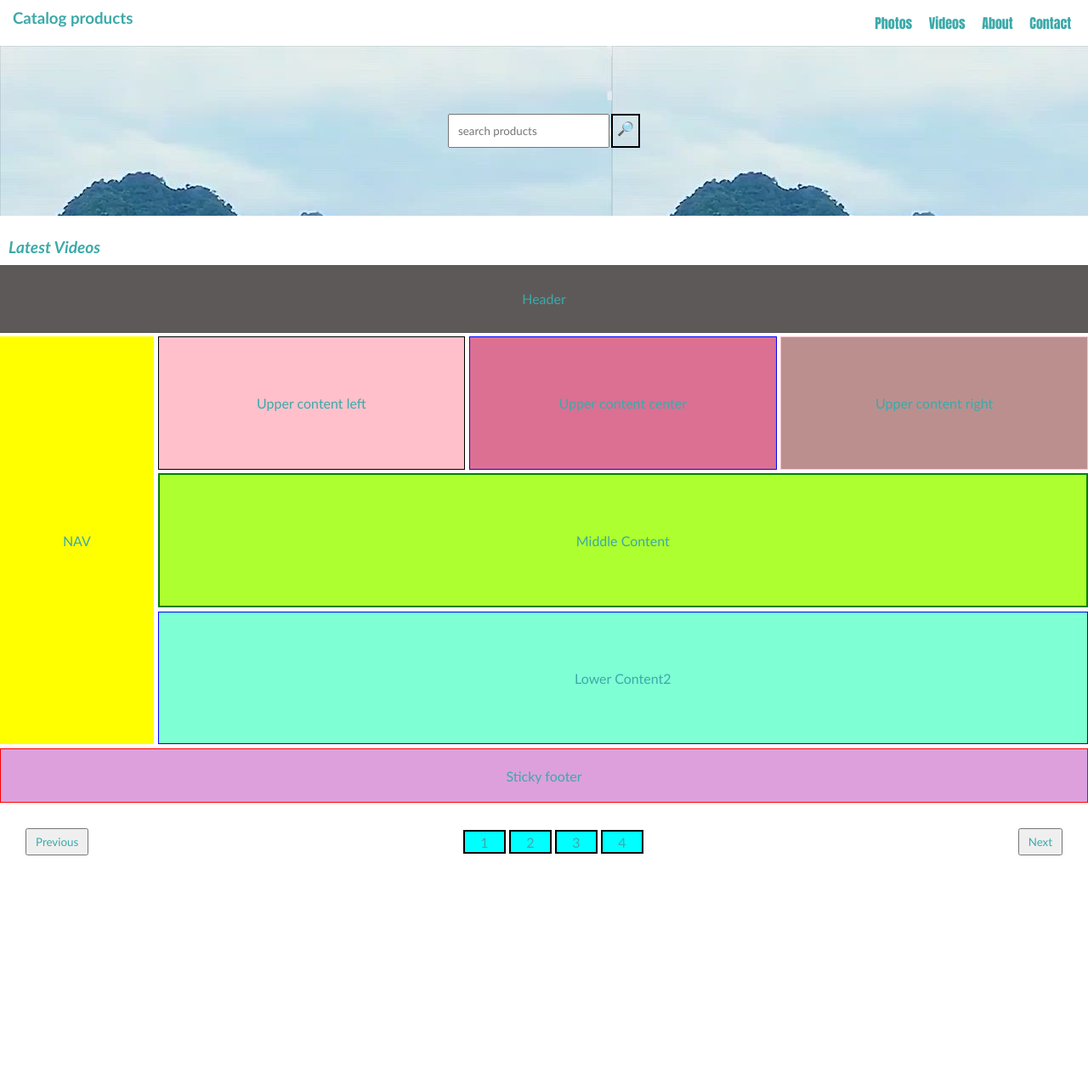
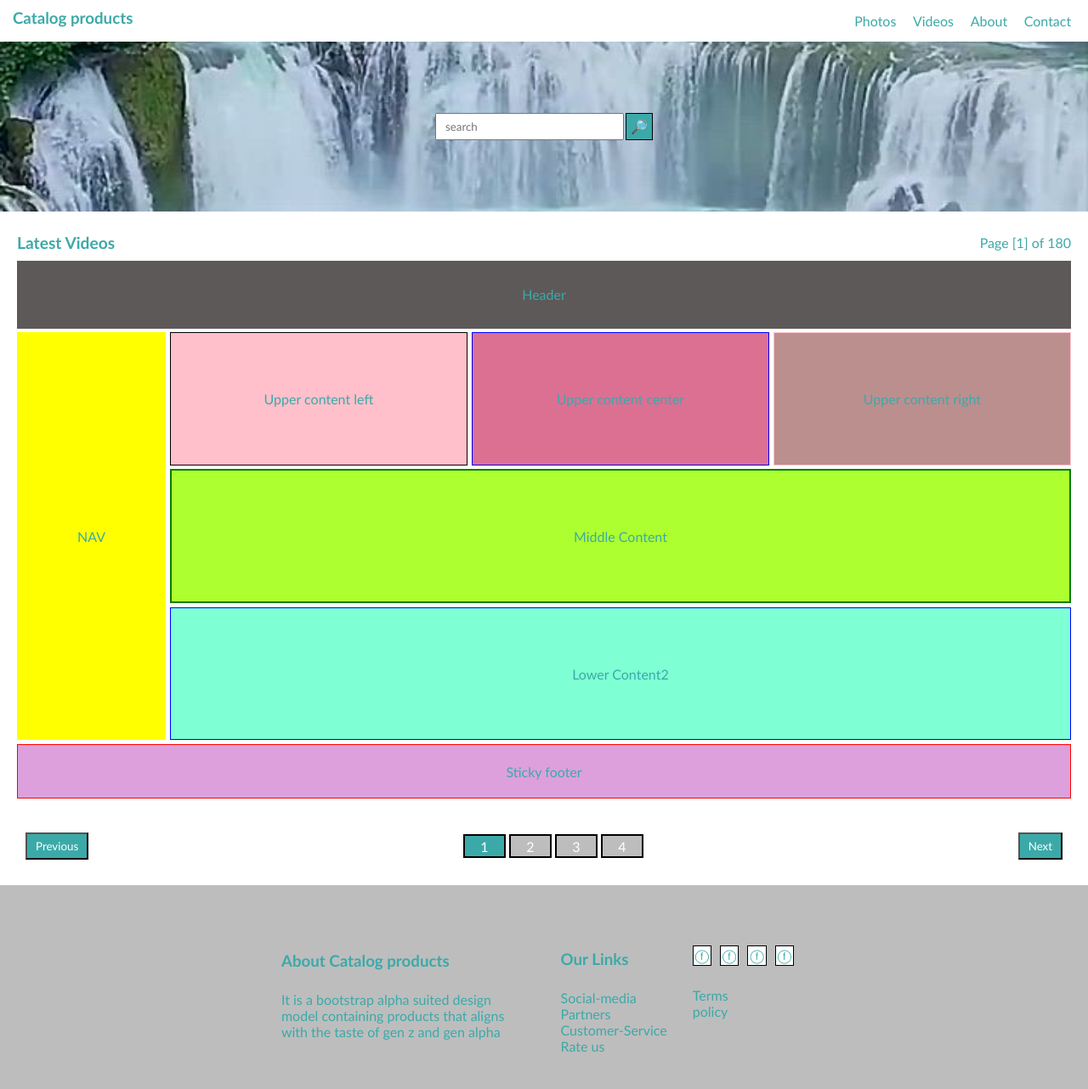
Before and after one commit to shrey-12309/Learning-grids, a website: page index.html in a window 1280 px wide. Shown: the whole page at 85% size. Before the commit the page ends 1037 px from the top, so only its background shows below. Drawn offline with Linux system fonts and the light colour scheme.

Commit message:
layout added

```diff
--- a/index.html
+++ b/index.html
@@ -19,12 +19,16 @@
     </nav>
     <div class="header">
         <div class="header-search-container">
-            <input type="text" placeholder="search products">
+            <input type="text" placeholder="search ">
             <div class="header-search-container-search-icon">🔎</div>
         </div>
     </div>
     </div>
-    <h4>Latest Videos</h4>
+    <div class="mid">
+        <h4>Latest Videos</h4>
+        <span>Page [1] of 180
+        </span>
+    </div>
     <div class="grid-container">
         <div class="grid-container-header">Header</div>
         <div class="grid-container-left">NAV</div>
@@ -39,14 +43,44 @@
         <button>Previous</button>
         <div class="button-use-block">
             <div class="button-use-block-b">1</div>
-            <div class="button-use-block-b">2</div>
-            <div class="button-use-block-b">3</div>
-            <div class="button-use-block-b">4</div>
+            <div class="button-use-block-c">2</div>
+            <div class="button-use-block-c">3</div>
+            <div class="button-use-block-c">4</div>
         </div>
         <button>Next</button>
     </div>
     <footer>
-        <a></a>
+        <div class="low">
+            <div class="low-left">
+                <h3>About Catalog products</h3>
+                <p>It is a bootstrap alpha suited design model
+                    containing products that aligns
+                    with the taste of gen z
+                    and
+                    gen alpha</p>
+            </div>
+            <div class="low-right">
+                <div class="low-right-mid">
+                    <h3>Our Links</h3>
+                    <div>Social-media</div>
+                    <div>Partners</div>
+                    <div>Customer-Service</div>
+                    <div>Rate us</div>
+                </div>
+                <div class="low-right-right">
+                    <div class="low-right-emoticons">
+                        <div class="low-right-emoticons-r">ⓕ</div>
+                        <div class="low-right-emoticons-r">ⓕ</div>
+                        <div class="low-right-emoticons-r">ⓕ</div>
+                        <div class="low-right-emoticons-r">ⓕ</div>
+                    </div>
+                    <div>Terms</div>
+                    <div>policy</div>
+                </div>
+            </div>
+
+
+        </div>
     </footer>
 </body>
 
--- a/styles/scss/index.scss
+++ b/styles/scss/index.scss
@@ -1,11 +1,15 @@
 // @mixin set-grid-area()
+
+$primary-color: rgb(60, 169, 169);
+$color_grey: rgb(189, 189, 189);
+
 
 * {
     box-sizing: border-box;
     margin: 0px;
     padding: 0px;
     font-family: 'Trebuchet MS', 'Lucida Sans Unicode', 'Lucida Grande', 'Lucida Sans', Arial, sans-serif;
-    color: rgb(60, 169, 169);
+    color: $primary-color;
 }
 
 nav {
@@ -21,7 +25,7 @@ nav {
         li {
             list-style: none;
             padding: 0.3rem;
-            font-family: Impact, Haettenschweiler, 'Arial Narrow Bold', sans-serif;
+            // font-family: Impact, Haettenschweiler, 'Arial Narrow Bold', sans-serif;
             margin-left: 10px;
         }
     }
@@ -31,8 +35,10 @@ nav {
     width: 100%;
     height: 25vh;
     background-image: url("../../asset/d00e7a1d4bc84f4a58d6db7584ba4991.0000000.jpg");
-    // background-size: cover;
-    object-fit: contain;
+    background-size: cover;
+    object-fit: cover;
+    background-repeat: no-repeat;
+    background-position: center center;
     // background-color: bisque;
     display: flex;
     justify-content: center;
@@ -40,31 +46,48 @@ nav {
 
     .header-search-container {
         display: flex;
-        height: 20%;
+        align-items: center;
+        justify-content: center;
+        height: 25%;
         border-radius: 100%;
+        width: 20%;
 
         input {
             padding: 6px 10px 6px 10px;
+            width: 100%;
         }
-    }
 
-    .header-search-container-search-icon {
-        padding: 5px;
-        margin-left: 2px;
-        border: 2px solid black;
+        .header-search-container-search-icon {
+            padding: 15px;
+            margin-left: 2px;
+            border: 0.5px solid black;
+            height: 25%;
+            width: 10%;
+            display: flex;
+            align-items: center;
+            justify-content: center;
+            background-color: $primary-color;
+        }
     }
 }
 
-h4 {
-    // color: rgb(71, 90, 212);
-    font-style: oblique;
-    font-size: larger;
+.mid {
+    display: flex;
+    justify-content: space-between;
+    align-items: center;
     padding-top: 25px;
-    padding-left: 10px;
+    padding-left: 20px;
+    padding-right: 20px;
+
+    h4 {
+        // color: rgb(71, 90, 212);
+        // font-style: oblique;
+        font-size: larger;
+    }
 }
 
 .grid-container {
-    padding-top: 10px;
+    padding: 10px 20px 10px 20px;
     display: grid;
     grid-template-areas:
         "header header header header"
@@ -164,6 +187,8 @@ h4 {
 
     button {
         padding: 6px 10px 6px 10px;
+        background-color: $primary-color;
+        color: white;
     }
 
     .button-use-block {
@@ -175,11 +200,84 @@ h4 {
             border: 2px solid black;
             margin: 2px 2px 2px 2px;
             width: 50px;
-            background-color: aqua;
+            background-color: $primary-color;
             display: flex;
             align-items: center;
             justify-content: center;
+            color: white;
+        }
+
+        .button-use-block-c {
+            border: 2px solid black;
+            margin: 2px 2px 2px 2px;
+            width: 50px;
+            color: white;
+            display: flex;
+            align-items: center;
+            justify-content: center;
+            background-color: $color_grey;
         }
 
     }
 }
+
+footer {
+    background-color: $color_grey;
+    height: 30vh;
+    width: 100%;
+    display: flex;
+    justify-content: center;
+
+    .low {
+        display: flex;
+        align-items: center;
+        justify-content: center;
+        // padding: 0px 30px 30px 30px;
+
+        .low-left {
+            // padding: 5px 5px 5px 5px;
+            width: 25%;
+            margin-right: 30px;
+
+            h3 {
+                padding: 20px 0px 25px 0px;
+            }
+        }
+
+
+
+        .low-right {
+            padding: 0px 5px 5px 5px;
+
+            display: flex;
+            justify-content: space-between;
+
+            // align-items: center;
+            .low-right-mid {
+                margin: 15px 30px 15px 15px;
+
+                h3 {
+                    padding: 40px 0px 25px 0px;
+                }
+            }
+
+            .low-right-emoticons {
+                // padding: 2px 2px 2px 2px;
+                display: flex;
+                // align-items: center;
+
+                .low-right-emoticons-r {
+                    display: flex;
+                    // justify-content: center;
+                    // align-items: center;
+                    border: 1px solid black;
+                    background-color: white;
+                    padding: 0px 2px 2px 2px;
+                    margin-bottom: 25px;
+                    margin-right: 10px;
+                    margin-top: 50px;
+                }
+            }
+        }
+    }
+}
```
Also changed, not shown: styles/css/index.css, 1 other file.
